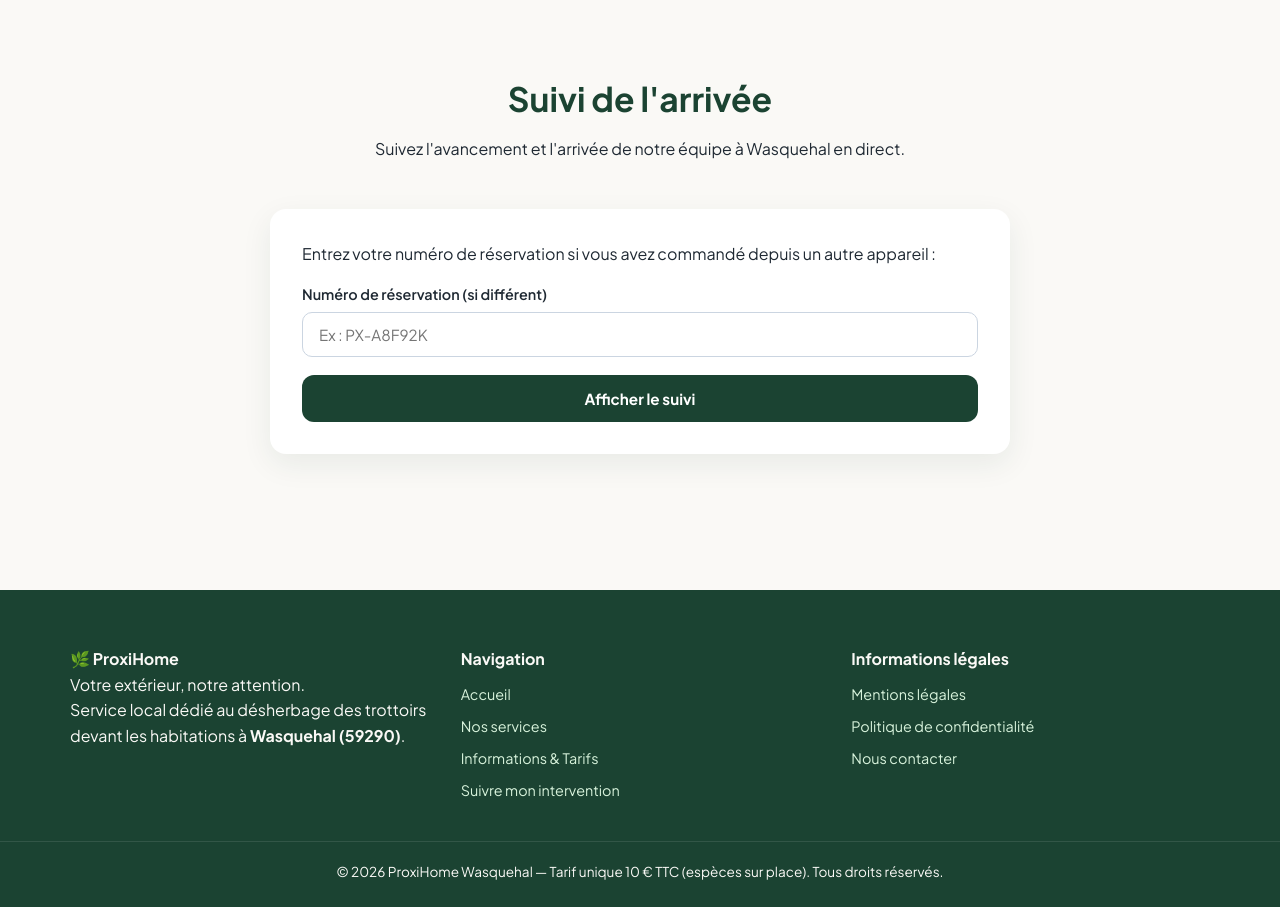
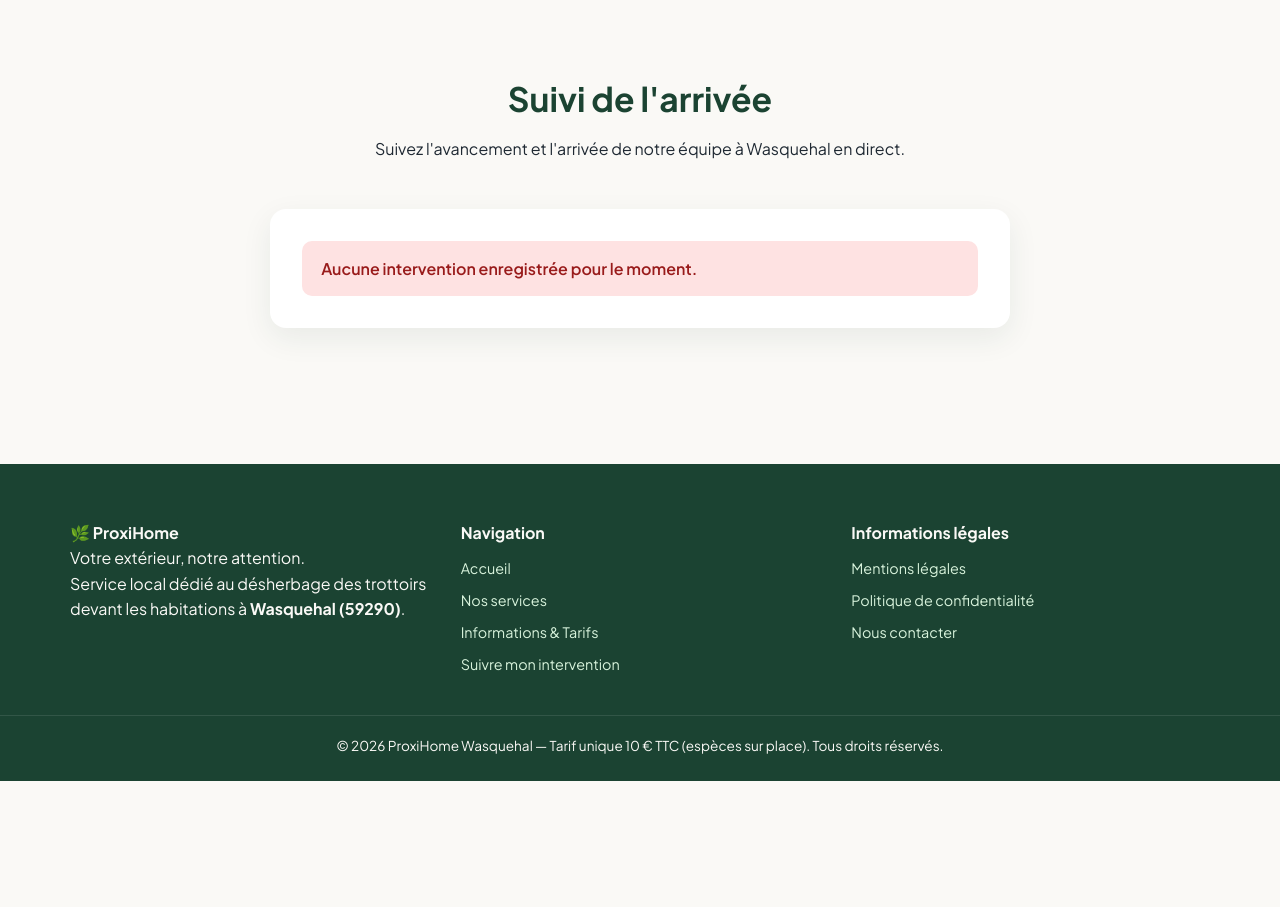
Before and after one commit to liham331b-lgtm/proxihome, a Flask app: page /suivi in a window 1280 px wide. Shown: the part 77-984 px from the top of the page. After the commit the page ends 858 px from the top, so only its background shows below. Run offline with Flask 3, Linux system fonts and the light colour scheme.

Commit message:
Suivi commande direct sans champ numero ni email

```diff
--- a/app/routes/main.py
+++ b/app/routes/main.py
@@ -54,6 +54,10 @@ def tracking():
     if ref:
         booking = Booking.query.filter_by(reference=ref).first()
         if not booking:
-            error = "Aucune intervention trouvée pour ce numéro de réservation."
+            error = "Aucune intervention trouvée."
+    else:
+        booking = Booking.query.order_by(Booking.id.desc()).first()
+        if not booking:
+            error = "Aucune intervention enregistrée pour le moment."
 
     return render_template('tracking.html', booking=booking, error=error, prefill_ref=ref)
--- a/app/templates/tracking.html
+++ b/app/templates/tracking.html
@@ -9,29 +9,9 @@
             <p>Suivez l'avancement et l'arrivée de notre équipe à Wasquehal en direct.</p>
         </div>
 
-        {% if not booking and not prefill_ref %}
-        <div class="booking-card" id="autoLoadingBox">
-            <p id="statusHint">Chargement de votre intervention en cours...</p>
-            <form method="GET" action="{{ url_for('main.tracking') }}" id="quickRefForm" class="tracking-form" style="display: none; margin-top: 1rem;">
-                <div class="form-group">
-                    <label for="trackRefInput">Numéro de réservation (si différent)</label>
-                    <input type="text" name="ref" id="trackRefInput" placeholder="Ex : PX-A8F92K">
-                </div>
-                <button type="submit" class="btn btn-primary btn-block sound-click">Afficher le suivi</button>
-            </form>
-        </div>
-        {% endif %}
-
-        {% if error %}
+        {% if error and not booking %}
         <div class="booking-card">
             <div class="error-banner">{{ error }}</div>
-            <form method="GET" action="{{ url_for('main.tracking') }}" class="tracking-form" style="margin-top: 1.25rem;">
-                <div class="form-group">
-                    <label for="retryRefInput">Numéro de réservation</label>
-                    <input type="text" name="ref" id="retryRefInput" value="{{ prefill_ref }}" placeholder="Ex : PX-A8F92K" required>
-                </div>
-                <button type="submit" class="btn btn-primary btn-block sound-click">Afficher le suivi</button>
-            </form>
         </div>
         {% endif %}
 
@@ -50,14 +30,14 @@
             </div>
 
             {% if booking.status == 0 %}
-                <div class="error-banner" style="margin-top: 1.5rem;">Cette intervention a été annulée. Contactez-nous pour plus d'informations.</div>
+                <div class="error-banner" style="margin-top: 1.5rem;">Cette intervention a été annulée.</div>
             {% else %}
             <div class="timeline">
                 <div class="timeline-item {{ 'completed' if booking.status >= 1 else '' }}">
                     <div class="timeline-dot">1</div>
                     <div class="timeline-content">
-                        <h4>DEMANDE PRISE EN COMPTE</h4>
-                        <p>Votre réservation est confirmée et enregistrée dans notre planning Wasquehal.</p>
+                        <h4>DEMANDE CONFIRMÉE</h4>
+                        <p>Votre réservation est confirmée à Wasquehal.</p>
                         <small>{{ booking.step1_at.strftime('%d/%m/%Y à %H:%M') if booking.step1_at else '' }}</small>
                     </div>
                 </div>
@@ -65,8 +45,8 @@
                 <div class="timeline-item {{ 'completed' if booking.status >= 2 else '' }}">
                     <div class="timeline-dot">2</div>
                     <div class="timeline-content">
-                        <h4>PRÉPARATION DE L'INTERVENTION</h4>
-                        <p>Notre équipe prépare le matériel de désherbage pour votre secteur.</p>
+                        <h4>PRÉPARATION DE L'ÉQUIPE</h4>
+                        <p>Le matériel de désherbage est prêt pour votre créneau.</p>
                         <small>{{ booking.step2_at.strftime('%d/%m/%Y à %H:%M') if booking.step2_at else 'En attente' }}</small>
                     </div>
                 </div>
@@ -74,8 +54,8 @@
                 <div class="timeline-item {{ 'completed' if booking.status >= 3 else '' }}">
                     <div class="timeline-dot">3</div>
                     <div class="timeline-content">
-                        <h4>ÉQUIPE EN DÉPLACEMENT / ARRIVÉE</h4>
-                        <p>Nos intervenants sont en route vers votre habitation à Wasquehal. Préparez 10 € en espèces.</p>
+                        <h4>ÉQUIPE EN ROUTE / ARRIVÉE</h4>
+                        <p>L'équipe arrive vers votre adresse à Wasquehal (10 € en espèces sur place).</p>
                         <small>{{ booking.step3_at.strftime('%d/%m/%Y à %H:%M') if booking.step3_at else 'En attente' }}</small>
                     </div>
                 </div>
@@ -84,16 +64,12 @@
                     <div class="timeline-dot">4</div>
                     <div class="timeline-content">
                         <h4>INTERVENTION TERMINÉE</h4>
-                        <p>Votre trottoir est propre et désherbé ! Merci pour votre confiance.</p>
+                        <p>Désherbage terminé sur votre trottoir.</p>
                         <small>{{ booking.step4_at.strftime('%d/%m/%Y à %H:%M') if booking.step4_at else 'En attente' }}</small>
                     </div>
                 </div>
             </div>
             {% endif %}
-
-            <div style="margin-top: 2rem; text-align: right;">
-                <a href="{{ url_for('main.tracking', reset='1') }}" class="btn btn-outline btn-sm">Consulter une autre commande</a>
-            </div>
         </div>
         {% endif %}
     </div>
@@ -105,30 +81,15 @@
     (function () {
         const STORAGE_KEY = 'proxihome_last_ref';
         const params = new URLSearchParams(window.location.search);
+        const serverRef = "{{ booking.reference if booking else '' }}";
 
-        if (params.get('reset') === '1') {
-            localStorage.removeItem(STORAGE_KEY);
-            const hint = document.getElementById('statusHint');
-            const form = document.getElementById('quickRefForm');
-            if (hint) hint.textContent = 'Aucune commande mémorisée sur cet appareil.';
-            if (form) form.style.display = 'block';
-            return;
-        }
-
-        const serverRef = "{{ booking.reference if booking else '' }}";
-        if (serverRef) {
-            localStorage.setItem(STORAGE_KEY, serverRef);
-            return;
-        }
-
-        const savedRef = localStorage.getItem(STORAGE_KEY);
-        if (savedRef && !params.get('ref')) {
-            window.location.replace(`/suivi?ref=${encodeURIComponent(savedRef)}`);
-        } else {
-            const hint = document.getElementById('statusHint');
-            const form = document.getElementById('quickRefForm');
-            if (hint) hint.textContent = 'Entrez votre numéro de réservation si vous avez commandé depuis un autre appareil :';
-            if (form) form.style.display = 'block';
+        if (serverRef && !params.get('ref')) {
+            const savedRef = localStorage.getItem(STORAGE_KEY);
+            if (savedRef && savedRef !== serverRef) {
+                window.location.replace(`/suivi?ref=${encodeURIComponent(savedRef)}`);
+            } else if (!savedRef) {
+                localStorage.setItem(STORAGE_KEY, serverRef);
+            }
         }
     })();
 </script>
```
